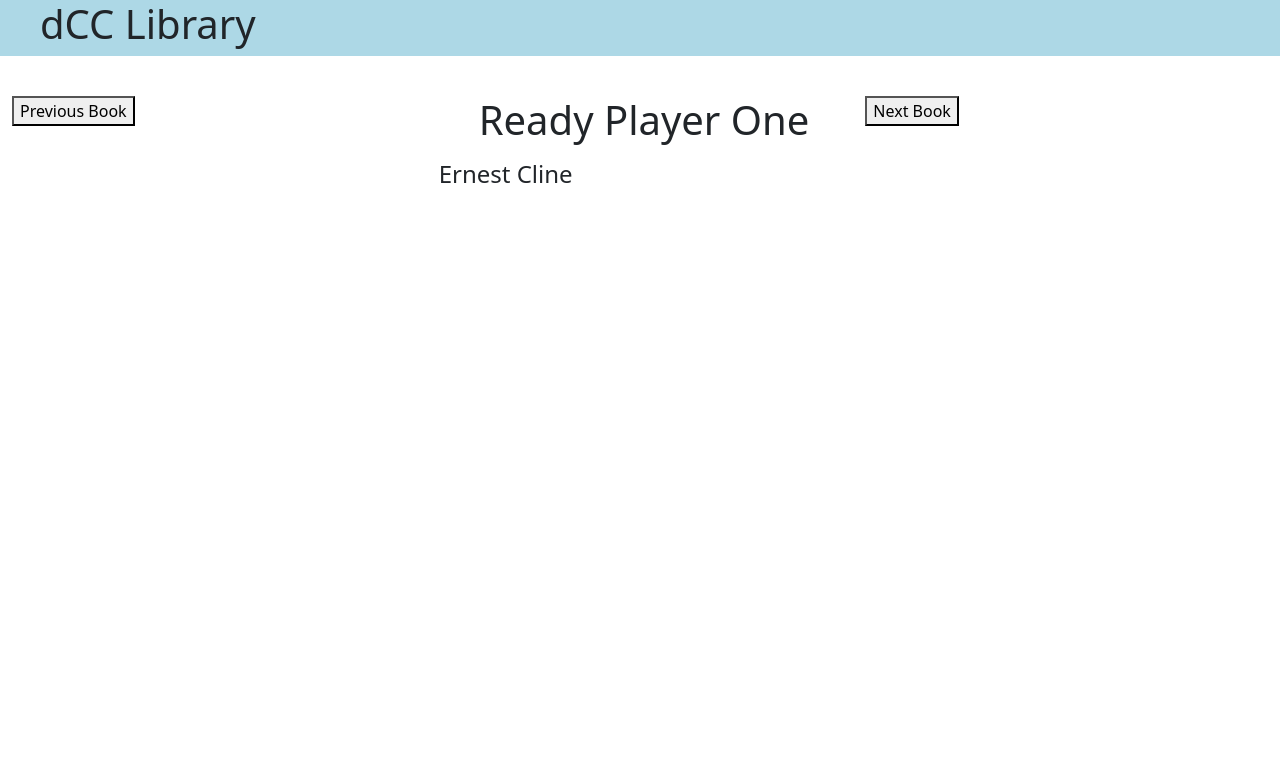
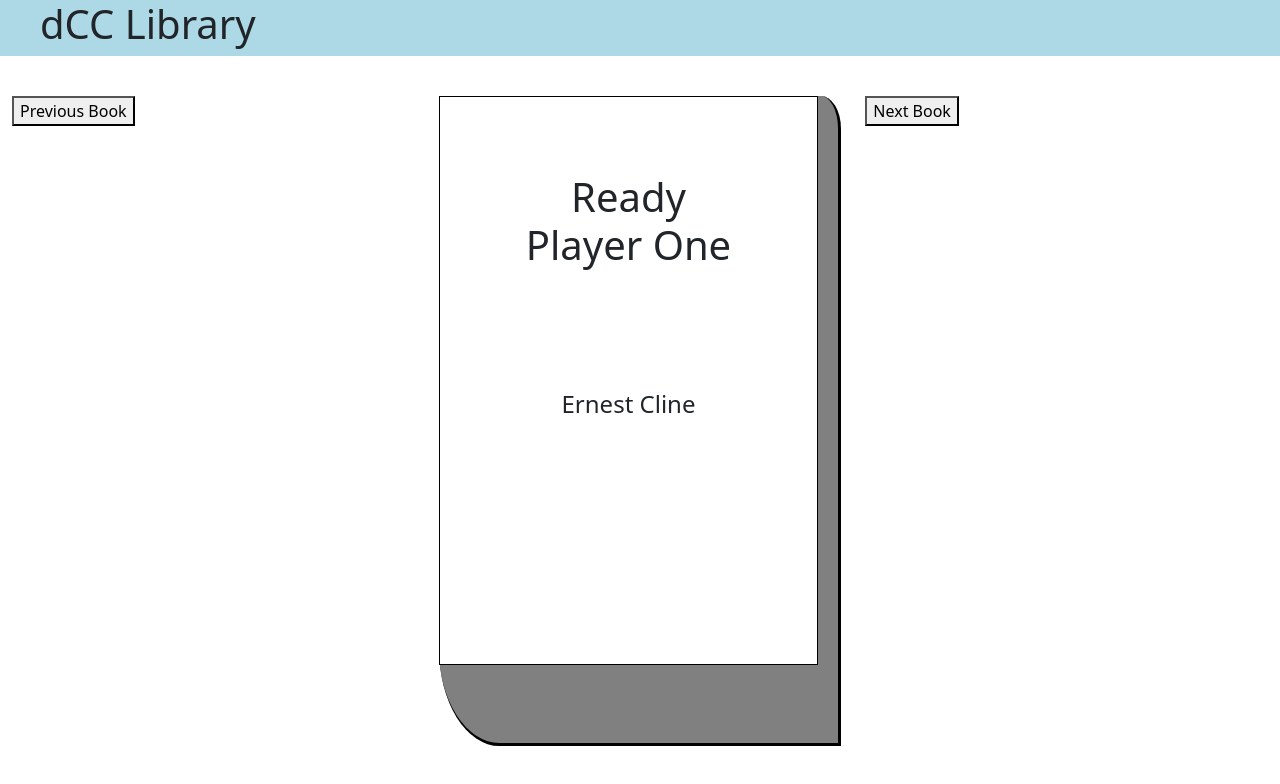
Before and after one commit to coleman399/REACTJS_REPO, a React (Create React App) app in the folder dccLibrary/: page / in a window 1280 px wide. Shown: the top 784 px of the page. Built offline with nearby package versions, Linux system fonts and the light colour scheme.

Commit message:
Serparated Book View Display Into Separate Book Component

```diff
--- /dev/null
+++ b/dccLibrary/src/components/Book/Book.css
@@ -0,0 +1,32 @@
+.cover {
+   background-color: white;
+
+   text-align: center;
+   border: solid black;
+   border-width: 1px;
+   height: 88%;
+   width: 95%;
+}
+
+.book {
+    background-color: grey;
+    text-align: center;
+    border-right: solid black;
+    border-bottom: solid black;
+    border-width: 1 1px;
+    height: 650px;
+    width: 100%;
+    border-bottom-left-radius: 15%;
+    border-top-right-radius: 5%;
+}
+
+.title {
+    padding: 20%;
+}
+
+.author {
+    padding-top: 10%;
+    padding-left: 5%;
+    padding-right: 5%;
+    padding-bottom: 50%;
+}
--- /dev/null
+++ b/dccLibrary/src/components/Book/Book.jsx
@@ -0,0 +1,15 @@
+import React from 'react';
+import './Book.css';
+
+const Book = (props) => {
+    return (
+        <div className="book">
+            <div className="cover">
+                <h1 className="title">{props.book.title}</h1>
+                <h4 className="author">{props.book.author}</h4>
+            </div>
+        </div>
+    );
+}
+
+export default Book;
--- a/dccLibrary/src/components/BookViewer/BookViewer.jsx
+++ b/dccLibrary/src/components/BookViewer/BookViewer.jsx
@@ -1,19 +1,17 @@
 import React from 'react';
+import Book from '../Book/Book';
 
 const BookViewer = (props) => {
     return (
         <div className="row row-spacer">
             <div className="col-md-4">
-                {/*Button here to move to the previous book viewed*/}
                 <button onClick={props.previousBook}>Previous Book</button>
             </div>
             <div className="col-md-4">
                 {/*Display Book with cover here*/}
-                <h1>{props.book.title}</h1>
-                <h4>{props.book.author}</h4>
+                <Book book={props.book}/>
             </div>
             <div className="col-md-4">
-                {/*Button here to move to the next book viewed*/}
                 <button onClick={props.goToNextBook}>Next Book</button>
             </div>
         </div>
```
